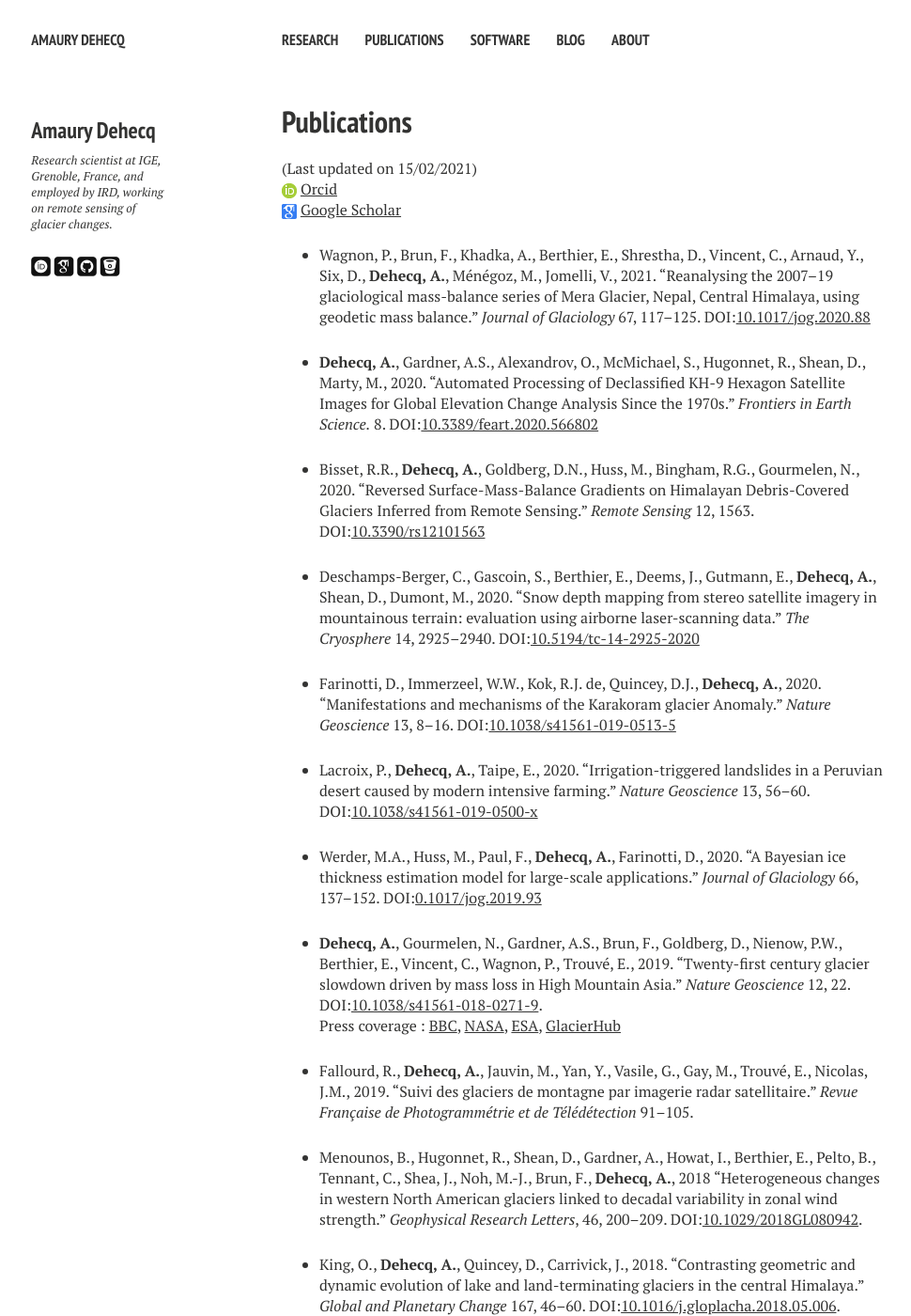
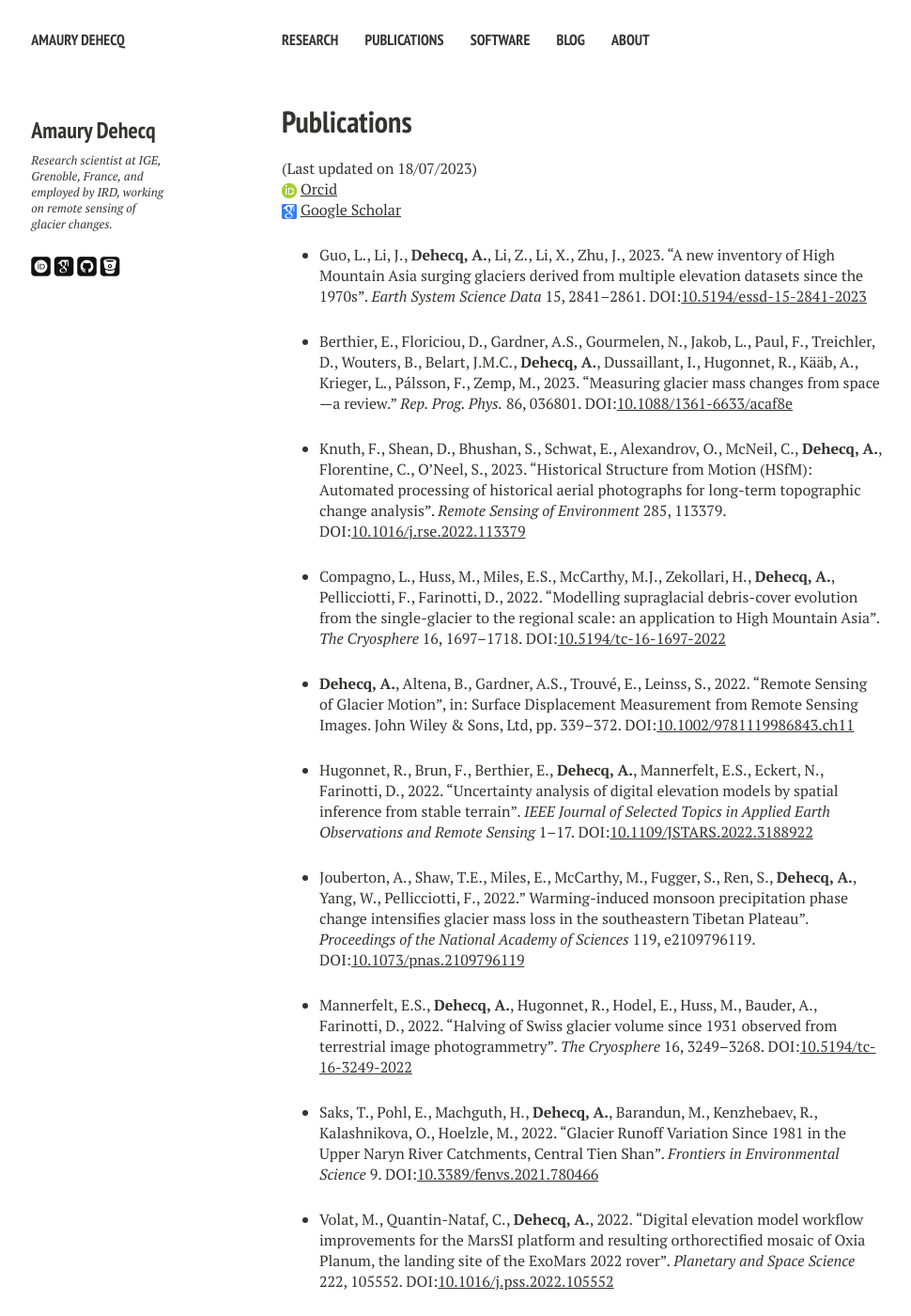
Before and after one commit to adehecq/adehecq.github.io, a Jekyll site: the page built from publications.md, in a window 1280 px wide and 1400 px high. Shown: the whole window at 94% size, without its empty margins (20-990 px from the left). Built offline with Jekyll 4.4.1, drawn with Linux system fonts in a browser that asks for light colours; nearby versions of some CDN libraries; some web fonts are replaced; some of the changed text lies outside the part shown.

Commit message:
Update publications.md

```diff
--- a/publications.md
+++ b/publications.md
@@ -6,9 +6,31 @@ title: Publications
 ---
 
 
-(Last updated on 15/02/2021)
+(Last updated on 18/07/2023)
 ![Orcid]({{ site.url }}/images/orcid.png) [Orcid](http://orcid.org/0000-0002-5157-1183)
 ![Scholar]({{ site.url }}/images/scholar.png) [Google Scholar](https://scholar.google.fr/citations?user=4Fk2yxUAAAAJ&hl)
+
+- Guo, L., Li, J., **Dehecq, A.**, Li, Z., Li, X., Zhu, J., 2023. "A new inventory of High Mountain Asia surging glaciers derived from multiple elevation datasets since the 1970s". *Earth System Science Data* 15, 2841–2861. DOI:[10.5194/essd-15-2841-2023](https://doi.org/10.5194/essd-15-2841-2023)
+
+- Berthier, E., Floriciou, D., Gardner, A.S., Gourmelen, N., Jakob, L., Paul, F., Treichler, D., Wouters, B., Belart, J.M.C., **Dehecq, A.**, Dussaillant, I., Hugonnet, R., Kääb, A., Krieger, L., Pálsson, F., Zemp, M., 2023. "Measuring glacier mass changes from space—a review." *Rep. Prog. Phys.* 86, 036801. DOI:[10.1088/1361-6633/acaf8e](https://doi.org/10.1088/1361-6633/acaf8e)
+
+- Knuth, F., Shean, D., Bhushan, S., Schwat, E., Alexandrov, O., McNeil, C., **Dehecq, A.**, Florentine, C., O’Neel, S., 2023. "Historical Structure from Motion (HSfM): Automated processing of historical aerial photographs for long-term topographic change analysis". *Remote Sensing of Environment* 285, 113379. DOI:[10.1016/j.rse.2022.113379](https://doi.org/10.1016/j.rse.2022.113379)
+
+- Compagno, L., Huss, M., Miles, E.S., McCarthy, M.J., Zekollari, H., **Dehecq, A.**, Pellicciotti, F., Farinotti, D., 2022. "Modelling supraglacial debris-cover evolution from the single-glacier to the regional scale: an application to High Mountain Asia". *The Cryosphere* 16, 1697–1718. DOI:[10.5194/tc-16-1697-2022](https://doi.org/10.5194/tc-16-1697-2022)
+
+- **Dehecq, A.**, Altena, B., Gardner, A.S., Trouvé, E., Leinss, S., 2022. "Remote Sensing of Glacier Motion", in: Surface Displacement Measurement from Remote Sensing Images. John Wiley & Sons, Ltd, pp. 339–372. DOI:[10.1002/9781119986843.ch11](https://doi.org/10.1002/9781119986843.ch11)
+
+- Hugonnet, R., Brun, F., Berthier, E., **Dehecq, A.**, Mannerfelt, E.S., Eckert, N., Farinotti, D., 2022. "Uncertainty analysis of digital elevation models by spatial inference from stable terrain". *IEEE Journal of Selected Topics in Applied Earth Observations and Remote Sensing* 1–17. DOI:[10.1109/JSTARS.2022.3188922](https://doi.org/10.1109/JSTARS.2022.3188922)
+
+- Jouberton, A., Shaw, T.E., Miles, E., McCarthy, M., Fugger, S., Ren, S., **Dehecq, A.**, Yang, W., Pellicciotti, F., 2022." Warming-induced monsoon precipitation phase change intensifies glacier mass loss in the southeastern Tibetan Plateau". *Proceedings of the National Academy of Sciences* 119, e2109796119. DOI:[10.1073/pnas.2109796119](https://doi.org/10.1073/pnas.2109796119)
+
+- Mannerfelt, E.S., **Dehecq, A.**, Hugonnet, R., Hodel, E., Huss, M., Bauder, A., Farinotti, D., 2022. "Halving of Swiss glacier volume since 1931 observed from terrestrial image photogrammetry". *The Cryosphere* 16, 3249–3268. DOI:[10.5194/tc-16-3249-2022](https://doi.org/10.5194/tc-16-3249-2022)
+
+- Saks, T., Pohl, E., Machguth, H., **Dehecq, A.**, Barandun, M., Kenzhebaev, R., Kalashnikova, O., Hoelzle, M., 2022. "Glacier Runoff Variation Since 1981 in the Upper Naryn River Catchments, Central Tien Shan". *Frontiers in Environmental Science* 9. DOI:[10.3389/fenvs.2021.780466](https://doi.org/10.3389/fenvs.2021.780466)
+
+- Volat, M., Quantin-Nataf, C., **Dehecq, A.**, 2022. "Digital elevation model workflow improvements for the MarsSI platform and resulting orthorectified mosaic of Oxia Planum, the landing site of the ExoMars 2022 rover". *Planetary and Space Science* 222, 105552. DOI:[10.1016/j.pss.2022.105552](https://doi.org/10.1016/j.pss.2022.105552)
+
+- Miles, E., McCarthy, M., **Dehecq, A.**, Kneib, M., Fugger, S., Pellicciotti, F., 2021. "Health and sustainability of glaciers in High Mountain Asia". *Nature Communications* 12, 2868. DOI:[10.1038/s41467-021-23073-4](https://doi.org/10.1038/s41467-021-23073-4)
 
 - Wagnon, P., Brun, F., Khadka, A., Berthier, E., Shrestha, D., Vincent, C., Arnaud, Y., Six, D., **Dehecq, A.**, Ménégoz, M., Jomelli, V., 2021. "Reanalysing the 2007–19 glaciological mass-balance series of Mera Glacier, Nepal, Central Himalaya, using geodetic mass balance." *Journal of Glaciology* 67, 117–125. DOI:[10.1017/jog.2020.88](https://doi.org/10.1017/jog.2020.88)
 
```
